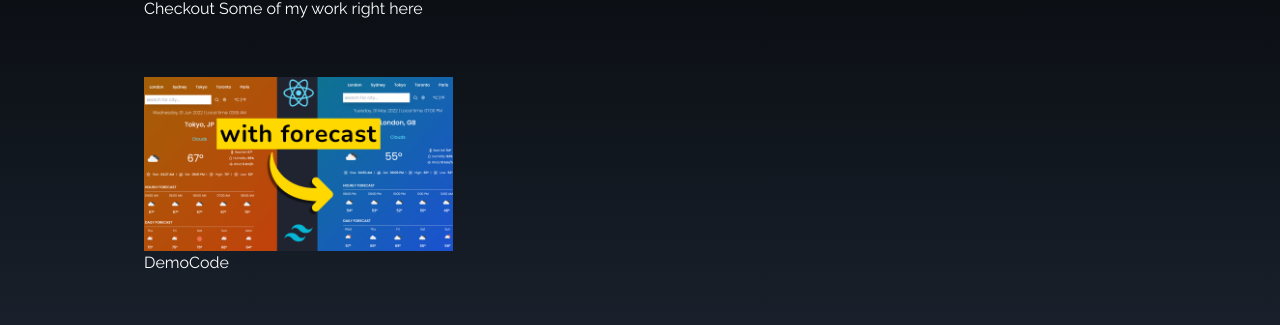
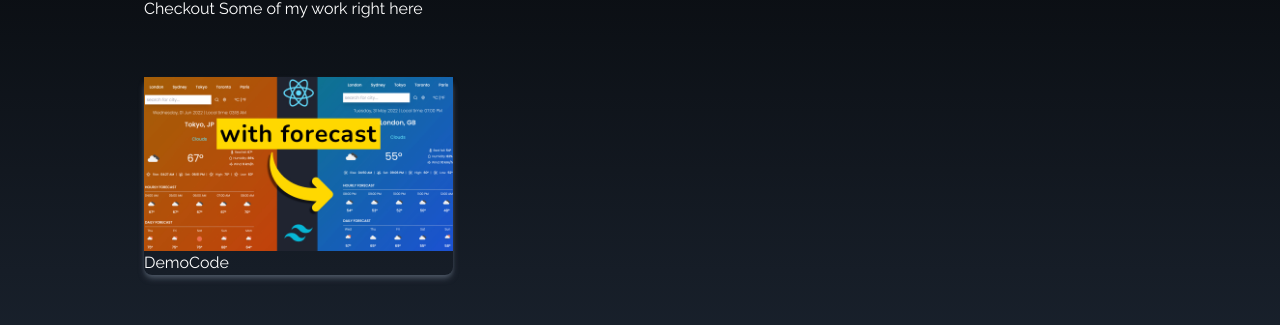
Before and after one commit to masete/turbo-goggles, a React (Create React App) app: page / in a window 1280 px wide. Shown: the part 1896-2221 px from the top of the page. Built offline with nearby package versions, Linux system fonts and the light colour scheme.

Commit message:
feat: styled card in grid

```diff
--- a/src/components/Portfolio.jsx
+++ b/src/components/Portfolio.jsx
@@ -20,7 +20,7 @@ const Portfolio = () => {
 
         <div className="grid sm:grid-cols-2 md:grid-cols-3 gap-8 px-12 sm:px-0">
 
-          <div>
+          <div className="shadow-md shadow-gray-600 rounded-lg">
             <img src={reactWeather} alt="react weather" />
 
             <div>
```
